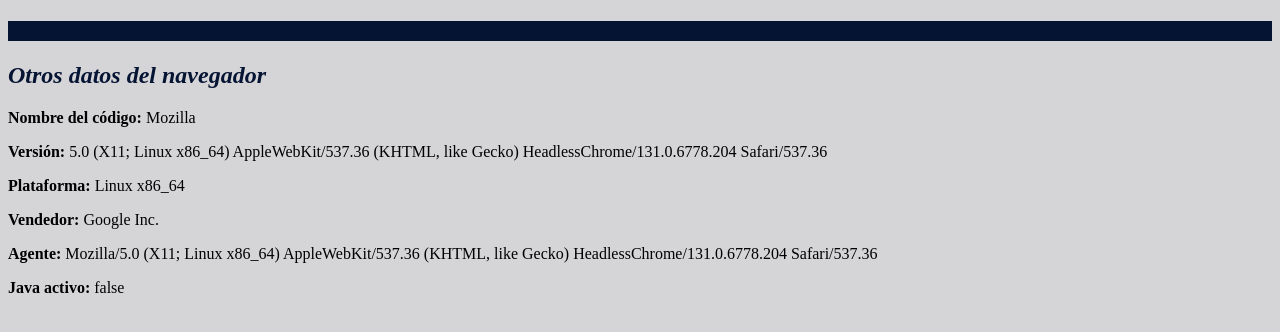
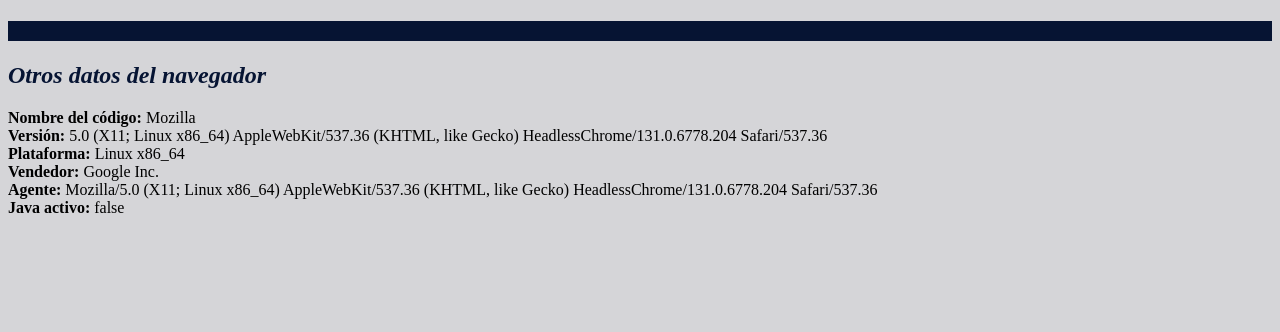
Before and after one commit to GabiMath/SEWP3, a plain HTML site: page Ejercicio2.html in a window 1280 px wide. Drawn offline with Linux system fonts and the light colour scheme.

Commit message:
Add files via upload

```diff
--- a/Ejercicio2.html
+++ b/Ejercicio2.html
@@ -13,7 +13,9 @@
 // Version 1.1 23/10/2021 -->
     <h1><script src="NombreNavegador.js"></script></h1>
     <h2><script src="IdiomaNavegador.js"></script></h2>
+    <section>
+    <h2>Otros datos del navegador</h2>
     <p><script src="MasInfoNavegador.js"></script></p>
-
+    </section>
 </body>
 </html>
--- a/MasInfoNavegador.js
+++ b/MasInfoNavegador.js
@@ -1,19 +1,16 @@
-document.write("<section>");
-document.write("<h2>Otros datos del navegador</h2>");
-document.write("<p><strong>Nombre del código: </strong>" + infoNavegador.nombreCodigo + "</p>");
-document.write("<p><strong>Versión: </strong>");
+document.write("<strong>Nombre del código: </strong>" + infoNavegador.nombreCodigo + "<br />");
+document.write("<strong>Versión: </strong>");
 document.write(infoNavegador.version);
-document.write("</p>");
-document.write("<p><strong>Plataforma: </strong>");
+document.write("<br />");
+document.write("<strong>Plataforma: </strong>");
 document.write(infoNavegador.plataforma);
-document.write("</p>");
-document.write("<p><strong>Vendedor: </strong>");
+document.write("<br />");
+document.write("<strong>Vendedor: </strong>");
 document.write(infoNavegador.vendedor);
-document.write("</p>");
-document.write("<p><strong>Agente: </strong>");
+document.write("<br />");
+document.write("<strong>Agente: </strong>");
 document.write(infoNavegador.agente);
-document.write("</p>");
-document.write("<p><strong>Java activo: </strong>");
+document.write("<br />");
+document.write("<strong>Java activo: </strong>");
 document.write(infoNavegador.javaActivo);
-document.write("</p>");
-document.write("</section>");
+document.write("<br />");
```
